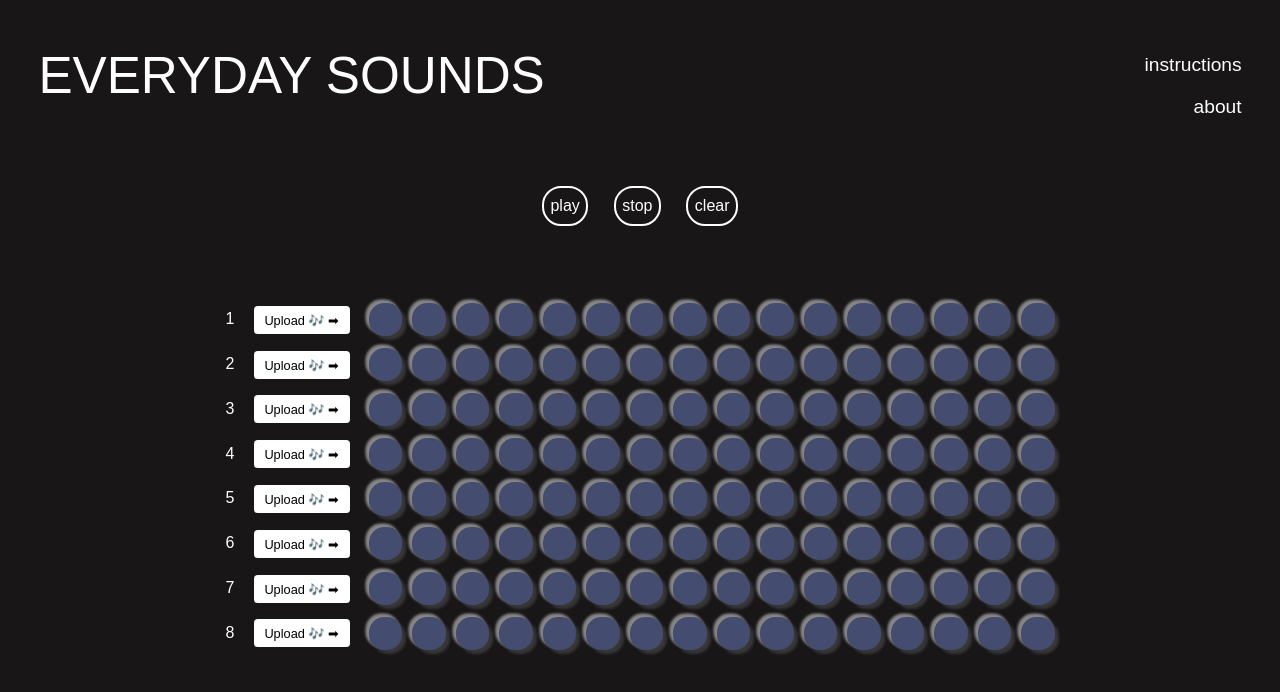
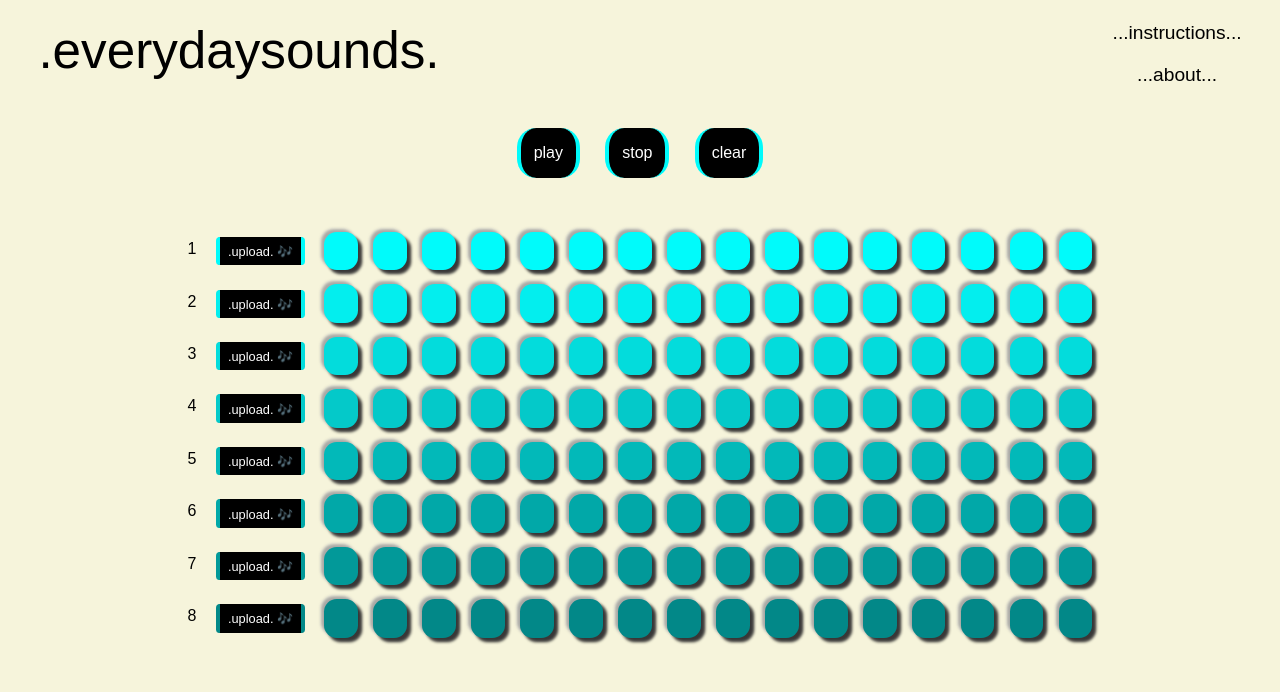
Before and after one commit to lordcrawford/everydaysounds2, a React (Create React App) app: page / in a window 1280 px wide. Shown: the top 692 px of the page. Built offline with nearby package versions, Linux system fonts and the light colour scheme.

Commit message:
made changes to the instructions, about and layout

```diff
--- a/src/components/home.js
+++ b/src/components/home.js
@@ -2,7 +2,6 @@ import React, { useState } from 'react';
 
 import SoundRow from "./sound_row.js"
 import Player from "./player.js"
-import Instructions from './instructions.js';
 
 import './home.css';
 
@@ -15,32 +14,128 @@ const Home = () => {
     // eventually, allow people to export the sounds (this sounds hard af to do but seems like a core feature)
     // allow them to record a segment or default shorter sound
 
-    function openInstructions() {
-        document.getElementById("instructions_overlay").classList.remove('hidden');
-    }
+
+    // instructions popout
+
+    const [popoutOpen, setPopoutOpen] = useState(false);
+
+    const openPopout = () => {
+        if(popoutOpen){
+            closePopout()
+            return;
+        }
+        setPopoutOpen(true);
+        setAboutPopoutOpen(false);
+        document.getElementById('instructions_button').style.color = "#04C9C9"
+        document.getElementById('about_button').style.color = "black"
+    };
+
+    const closePopout = () => {
+        setPopoutOpen(false);
+        document.getElementById('instructions_button').style.color = "black"
+    };
+
+    // about popout
+
+    const [aboutPopoutOpen, setAboutPopoutOpen] = useState(false);
+
+    const openAboutPopout = () => {
+        if(aboutPopoutOpen){
+            closeAboutPopout()
+            return;
+        }
+        setAboutPopoutOpen(true);
+        setPopoutOpen(false);
+        document.getElementById('instructions_button').style.color = "black"
+        document.getElementById('about_button').style.color = "#04C9C9"
+    };
+
+    const closeAboutPopout = () => {
+        setAboutPopoutOpen(false);
+        document.getElementById('about_button').style.color = "black"
+    };
 
     return (
-        <div id="home" className='h-screen text-white font-museomoderno'>
-            <div id="top" className='justify-between flex mt-[1.5%] mt-[3vw]'>
-                <h1 className='font-limelight w-[40%] ml-[3%] text-[4vw]' onClick={pageRefresh}>EVERYDAY SOUNDS</h1>
-                <nav id="top-nav-right" className='flex flex-col text-[1.5vw] text-right mr-[3vw] mt-[1vw] space-y-[1vw]'>
-                    <button id="instructions_button" onClick={openInstructions}>instructions</button>
-                    <a href = "#about">about</a>
-                </nav>
+        <div id="home" className='h-screen text-black font-museomoderno flex'>
+            <div id="maincontent" className='flex-grow'>
+                <div id="top" className='justify-between flex mt-[1vw]'>
+                    <h1 className=' font-limelight w-[40%] ml-[3%] text-[4vw] ' onClick={pageRefresh}>.everydaysounds.</h1>
+                    <nav id="top-nav-right" className='flex flex-col text-[1.5vw] text-right mr-[3vw] mt-[0.5vw] space-y-[1vw]'>
+                        <button id="instructions_button" onClick={openPopout}>...instructions...</button>
+                        <button id="about_button" onClick={openAboutPopout}>...about...</button>
+                    </nav>
+                </div>
+                <div>
+                    <Player/>
+                    <div id="sequencer" className='text-center mt-[4%] space-y-[0.6vw] '>
+                        <SoundRow soundrow_num={1} color={"#00FBFB"}/>
+                        <SoundRow soundrow_num={2} color={"#03EEEE"} />
+                        <SoundRow soundrow_num={3} color={"#03DCDC"}/>
+                        <SoundRow soundrow_num={4} color={"#04C9C9"}/>
+                        <SoundRow soundrow_num={5} color={"#02B9B9"}/>
+                        <SoundRow soundrow_num={6} color={"#01A8A8"}/>
+                        <SoundRow soundrow_num={7} color={"#029999"}/>
+                        <SoundRow soundrow_num={8} color={"#028888"}/>
+                    </div>
+                </div>
             </div>
-            <Instructions/>
-            <div>
-                <Player/>
-                <div id="sequencer" className='text-center mt-[6%]'>
-                    <SoundRow soundrow_num={1}/>
-                    <SoundRow soundrow_num={2}/>
-                    <SoundRow soundrow_num={3}/>
-                    <SoundRow soundrow_num={4}/>
-                    <SoundRow soundrow_num={5}/>
-                    <SoundRow soundrow_num={6}/>
-                    <SoundRow soundrow_num={7}/>
-                    <SoundRow soundrow_num={8}/>
-                </div>
+
+            <div id="popout1" className={`popout1 ${popoutOpen ? 'open' : 'closed'}`}>
+                <button className='absolute top-[2%] left-[3%] text-4xl text-[#04C9C9]' onClick={closePopout}>
+                    &lt;
+                </button>
+                <span className='absolute top-[1%] left-[8%] p-[5%] leading-normal font-extralight'>
+                    <div className="text-center">
+                        <span className='text-[1.7vw] text-[#04C9C9] font-semibold'>Summary</span>
+                    </div><br></br>
+
+                    What you see here is a
+                    <span className='font-semibold text-[#04C9C9]'> 16-step beat sequencer. </span>
+                    Sequencers allow you to program a combination of notes, rhythms, and effects. Each
+                    row in this sequencer correlates to a different audio sound that you will import.
+                    <br/><br/>
+
+					Each column of the 'drum rack' represents a 'step'. Each step will play a combination of sounds depending
+					on which sounds are uploaded in the rows (tracks). Once one step has played for 150 milliseconds (starter tempo,
+					which you can change) it will continue to the next step, until all 16 are played. Then it will loop as a
+					regular 16-step pattern. <br/><br/>
+
+					<div className="text-center">
+                        <span className='text-[1.7vw] text-[#04C9C9] font-semibold'>Guide</span>
+                    </div><br></br>
+
+                    <ol className='list-[upper-roman] ml-[3%] space-y-[1%] w-[90%] text-center'>
+                        <li value="1">Choose an audio file</li>
+                        <li>Only the first 100-300 milliseconds of the imported sound will be played.
+                        <span className='font-semibold text-[#04C9C9]'> Please make sure your sound is short or starts with audio.</span></li>
+                        <li>Click on which steps in the row you'd like the sound to play at</li>
+                        <li>Hear the beat by pressing 'play'</li>
+				    </ol> <br></br>
+
+				</span>
+            </div>
+
+            <div id="popout2" className={`popout2 ${aboutPopoutOpen ? 'open' : 'closed'}`}>
+                <button className='absolute top-[2%] left-[3%] text-4xl text-[#04C9C9]' onClick={closeAboutPopout}>
+                    &lt;
+                </button>
+                <span className='absolute top-[1%] left-[8%] p-[5%] leading-normal font-extralight'>
+                    <div className="text-center">
+                            <span className='text-[1.7vw] text-[#04C9C9] font-semibold'>What's Everyday Sounds?</span>
+                    </div><br></br>
+
+                    This web-based beatmaker was first developed in 2022 as a part of a class project (History & Practice
+                    of Electronic Music). I (Lord) picked this project back up in early 2024 to make it aesthetically pleasing,
+                    built on React and incorporate new functionality that empowers people to make music. <br/><br/>
+
+                    <div className="text-center">
+                            <span className='text-[1.7vw] text-[#04C9C9] font-semibold'>What's the Vision?</span>
+                    </div><br></br>
+
+                    My goal was to enable others to use their daily surroundings to create new soundscapes, thus
+                    the name 'everyday sounds' came to life.
+
+				</span>
             </div>
         </div>
     )
--- a/src/components/instructions.js
+++ /dev/null
@@ -1,53 +0,0 @@
-import React from 'react';
-
-
-const Instructions = () => {
-
-    function close() {
-        document.getElementById("instructions_overlay").classList.add('hidden');
-    }
-    function outerClose(e){
-        if(e.target.id === 'instructions_overlay'){
-            document.getElementById("instructions_overlay").classList.add('hidden');
-        }
-    }
-
-    return(
-        <div id="instructions_overlay" className='flex justify-center text-black
-            text-[1vw] hidden fixed w-[100%] h-screen top-0 right-0 left-0 bottom-0 bg-black bg-white/50'
-            onClick={outerClose}>
-            <div id="instructions_popup"className='animate-[fade-in_1s_ease-in-out] w-[50%] h-max bg-white rounded-[0.5vw] p-[2%] top-[13%] relative'>
-                <h1 className='text-[4.5vw] font-limelight'>Manifesto</h1><br/>
-                <button className='absolute top-[2%] right-[2%]' onClick={close}>
-                    <svg xmlns="http://www.w3.org/2000/svg" width="2vw" height="2vw" fill="currentColor" className="bi bi-x-circle-fill" viewBox="0 0 16 16">
-                    <path d="M16 8A8 8 0 1 1 0 8a8 8 0 0 1 16 0M5.354 4.646a.5.5 0 1 0-.708.708L7.293 8l-2.647 2.646a.5.5 0 0 0 .708.708L8 8.707l2.646 2.647a.5.5 0 0 0 .708-.708L8.707 8l2.647-2.646a.5.5 0 0 0-.708-.708L8 7.293z"/>
-                    </svg>
-                </button>
-                <span>What you see here is a 16-step sequencer. Sequencers allow you to program a combination of notes,
-					rhythms, articulations and effects. Each row in this sequencer correlates to a different audio sound
-					that you will import. <br/><br/>
-
-					Each column of the 'drum rack' represents a 'step'. Each step will play a combination of sounds depending
-					on which sounds are selected in the step. Once one step has played for 150 milliseconds (starter tempo,
-					which you can change) it will continue to the next step, until all 16 are played. Then it will loop as a
-					regular 16-step pattern. <br/><br/><br/>
-
-					<u className='text-[1.3vw]'>Guide:</u><br/><br/>
-
-                    <ol className='list-[upper-roman] ml-[3%] space-y-[1%] w-[90%]'>
-                        <li value="1">Choose an audio file that you'd like to use</li>
-                        <li>ONLY the first 100-300 milliseconds of the imported sound will be played.
-                        Please make sure your sound is <b>short or starts with audio.</b></li>
-                        <li>Focus on the row of that newly added audio file. </li>
-                        <li>Click on which steps you'd like the sound to play at</li>
-                        <li>Hear the beat by pressing 'play'</li>
-                        <li>Continue adding </li>
-				    </ol> <br></br>
-
-				</span>
-            </div>
-        </div>
-    )
-}
-
-export default Instructions
--- a/src/components/player.js
+++ b/src/components/player.js
@@ -42,12 +42,14 @@ const Player = () => {
             const steps_to_clear = document.getElementsByClassName('step'+(col))
             for(var step of steps_to_clear){
                 step.classList.remove('step_played')
+                step.children[0].classList.remove('hidden-circle')
             }
         }
 
         const steps = document.getElementsByClassName('step'+col_to_highlight)
         for(var step of steps){
             step.classList.toggle('step_played')
+            step.children[0].classList.toggle('hidden-circle')
         }
     }
 
@@ -59,6 +61,7 @@ const Player = () => {
 
             // checks that step is clicked and sound file is loaded before playing the sound
             if((step.dataset.clicked === 'true') && (sound_input.value !== '')){
+                console.log('should play' + col)
                 const sound = document.getElementById('sound' + step.dataset.soundRow + '_file')
                 sound.play();
                 setTimeout(() => {
@@ -78,6 +81,7 @@ const Player = () => {
             const steps_to_clear = document.getElementsByClassName('step'+(col))
             for(var step of steps_to_clear){
                 step.classList.remove('step_played')
+                step.children[0].classList.remove('hidden-circle')
             }
         }
 
@@ -85,13 +89,18 @@ const Player = () => {
     }
 
     function clear(e) {
+        playing = false;
         // clears clicks
         for(let col = 1; col < 17; col++){
             const steps_to_clear = document.getElementsByClassName('step'+(col))
             for(var step of steps_to_clear){
+                step.dataset.clicked = false;
                 step.classList.remove('step_clicked')
+                step.classList.remove('step_played')
+                step.children[0].classList.remove('hidden-circle')
             }
         }
+        col_to_play = 1;
     }
 
     //separately be able to control volume of audio
@@ -99,10 +108,10 @@ const Player = () => {
     //use playbackrate to control tempo
 
     return (
-        <div className='space-x-[2vw] mt-[5%] text-center'>
-            <button id="play" className='border-white border-2 rounded-[1.5vw] p-[0.5vw]' onClick={playSounds}> play </button>
-            <button id="stop" className='border-white border-2 rounded-[1.5vw] p-[0.5vw]' onClick={stop}> stop </button>
-            <button id="clear" className='border-white border-2 rounded-[1.5vw] p-[0.5vw]' onClick={clear}> clear </button>
+        <div className='space-x-[2vw] mt-[3%] text-center text-white'>
+            <button id="play" className='bg-black border-[#00FBFB] border-x-4 rounded-[1.5vw] p-[1vw]' onClick={playSounds}> play </button>
+            <button id="stop" className='bg-black border-[#00FBFB] border-x-4 rounded-[1.5vw] p-[1vw]' onClick={stop}> stop </button>
+            <button id="clear" className='bg-black border-[#00FBFB] border-x-4 rounded-[1.5vw] p-[1vw]' onClick={clear}> clear </button>
         </div>
     )
 }
--- a/src/components/sound_row.js
+++ b/src/components/sound_row.js
@@ -17,12 +17,18 @@ class SoundRow extends React.Component {
                 document.getElementById(audio_file_src_id).setAttribute('src', URL.createObjectURL(e.target.files[0]));
                 document.getElementById(audio_id).load();
                 e.target.labels[0].innerHTML = e.target.files[0].name.slice(0,9) + '...';
+                document.getElementById(audio_id).muted = true;
+                document.getElementById(audio_id).play();
+                setTimeout(() => {
+                    document.getElementById(audio_id).pause();
+                    document.getElementById(audio_id).currentTime = 0;
+                    document.getElementById(audio_id).muted = false;
+                    }, 200);
             }
             else{
                 e.target.labels[0].innerHTML = " Upload 🎶 ➡ ";
                 return;
             }
-
         }
 
         // eventually, make it so that user can select portion of uploaded file to have as audio.
@@ -34,29 +40,21 @@ class SoundRow extends React.Component {
         //in the FUTURE, allow people to record a sound from computer mic or phone mic
 
         return (
-            <div id={sound_row_id} className = "sound_row inline-block h-[3.5vw]">
-                <span className = 'sound_title'>{this.props.soundrow_num}</span>
-                <input type="file" className="file_input hidden cursor-pointer" accept=".mp3, .wav, .m4a"
-                    id={input_tag_id} onChange={loadAudioFile}/>
-                <label htmlFor={input_tag_id} className='cursor-pointer text-black bg-white rounded-[0.3vw]
-                    p-[0.4vw] mx-[1.5vw] text-[1vw] inline-block w-[7.5vw] align-middle h-[2.2vw]'> Upload 🎶 ➡ </label>
-                <div id={sound_row_steps_id} className = "sound_steps space-x-[0.8vw] inline-block h-full align-items-center justify-content-center place-self-center">
-                    <Step stepNum={1} soundRowNum={this.props.soundrow_num}/>
-                    <Step stepNum={2} soundRowNum={this.props.soundrow_num}/>
-                    <Step stepNum={3} soundRowNum={this.props.soundrow_num}/>
-                    <Step stepNum={4} soundRowNum={this.props.soundrow_num}/>
-                    <Step stepNum={5} soundRowNum={this.props.soundrow_num}/>
-                    <Step stepNum={6} soundRowNum={this.props.soundrow_num}/>
-                    <Step stepNum={7} soundRowNum={this.props.soundrow_num}/>
-                    <Step stepNum={8} soundRowNum={this.props.soundrow_num}/>
-                    <Step stepNum={9} soundRowNum={this.props.soundrow_num}/>
-                    <Step stepNum={10} soundRowNum={this.props.soundrow_num}/>
-                    <Step stepNum={11} soundRowNum={this.props.soundrow_num}/>
-                    <Step stepNum={12} soundRowNum={this.props.soundrow_num}/>
-                    <Step stepNum={13} soundRowNum={this.props.soundrow_num}/>
-                    <Step stepNum={14} soundRowNum={this.props.soundrow_num}/>
-                    <Step stepNum={15} soundRowNum={this.props.soundrow_num}/>
-                    <Step stepNum={16} soundRowNum={this.props.soundrow_num}/>
+            <div id={sound_row_id} className="sound_row h-[3.5vw]
+            w-full place-content-center flex flex-row place-items-center">
+                <div id='labeling' className='w-min flex flex-row w-min'>
+                    <span className = 'sound_title'>{this.props.soundrow_num}</span>
+                    <input type="file" className="file_input hidden cursor-pointer" accept=".mp3, .wav, .m4a"
+                        id={input_tag_id} onChange={loadAudioFile}/>
+                    <label htmlFor={input_tag_id} className='border-white cursor-pointer text-white bg-black
+                    border-x-4 rounded-[0.3vw] p-[0.4vw] mx-[1.5vw] text-[1vw] w-[7vw]
+                    align-middle h-[2.2vw] place-self-center whitespace-nowrap overflow-hidden' style={{borderColor:this.props.color}}> .upload. 🎶 </label>
+                </div>
+
+                <div id={sound_row_steps_id} className="sound_steps space-x-[1.2vw] h-[100%] w-[60%] flex flex-row place-items-center">
+                    {Array.from({ length: 16 }, (_, i) => (
+                        <Step key={i} stepNum={i + 1} soundRowNum={this.props.soundrow_num} color={this.props.color}/>
+                    ))}
                 </div>
                 <audio className="hidden" id = {audio_id} controls>
                     <source src="" id={audio_file_src_id} />
--- a/src/components/step.css
+++ b/src/components/step.css
@@ -1,20 +1,18 @@
 .step {
-    background-color: rgb(68, 76, 111);
     box-shadow: -3px -3px 3px rgba(134, 134, 134, 0.7),
               -3px -3px 3px rgba(255, 255, 255, .5),
               4px 4px 3px #383737,
               4px 4px 3px rgba(0, 0, 0, .15);
     cursor: pointer;
     vertical-align: middle;
-
 }
 
 .step_clicked {
-    box-shadow: -2px -2px 6px rgb(90, 227, 248),
-              -2px -2px 4px rgb(90, 227, 248),
-              2px 2px 2px rgb(90, 227, 248),
-              2px 2px 4px rgb(90, 227, 248);
-
+    box-shadow: -2px -2px 6px #FF69B4,
+              -2px -2px 4px #FF69B4,
+              2px 2px 2px #FF69B4,
+              2px 2px 4px #FF69B4;
+    animation: rotateAnimation 3s linear infinite;
 }
 
 .step_hovered:hover {
@@ -22,8 +20,44 @@
               -2px -2px 4px rgba(255, 255, 255, 0.811),
               2px 2px 2px rgba(236, 235, 235, 0.692),
               2px 2px 4px rgba(255, 255, 255, 0.1);
+    animation: pulse 1s ease-in-out infinite;
 }
 
 .step_played{
-    background-color: rgb(132, 186, 204);
+    background-color: #FF69B4;
 }
+
+.hidden-circle {
+    width: 1.5vw;
+    height: 1.5vw;
+    position: absolute;
+    top: 0;
+    right: 0;
+    bottom: 0;
+    left: 0;
+    margin: auto;
+    background-color: #FF69B4;
+    border-radius: 50%;
+  }
+
+
+@keyframes rotateAnimation {
+    from {
+      transform: rotate(0deg);
+    }
+    to {
+      transform: rotate(360deg);
+    }
+  }
+
+@keyframes pulse {
+0% {
+    transform: scale(1);
+}
+50% {
+    transform: scale(1.25);
+}
+100% {
+    transform: scale(1);
+}
+}
--- a/src/components/step.js
+++ b/src/components/step.js
@@ -3,7 +3,7 @@ import React, { useState} from 'react';
 import './step.css';
 
 
-const Step = ({stepNum, soundRowNum}) => {
+const Step = ({stepNum, soundRowNum, color}) => {
 
     const [clicked, setClicked] = useState(false);
 
@@ -11,13 +11,17 @@ const Step = ({stepNum, soundRowNum}) => {
         setClicked(!clicked)
     }
 
-    const className_text = 'step h-[2.6vw] w-[2.6vw] rounded-[1.2vw] inline-block align-items-center step' + stepNum
+    const className_text = 'step relative pt-[5%] w-[6.25%] rounded-[1vw] step' + stepNum
                             + ((!clicked) ? ' step_hovered' : '')
                             + ((clicked) ? ' step_clicked' : '');
 
+
+
     return(
-        <div className ={className_text} onClick={handleClick}
-            data-clicked={clicked} data-sound-row={soundRowNum}/>
+        <div className ={className_text} style={{backgroundColor: color}} onClick={handleClick}
+            data-clicked={clicked} data-sound-row={soundRowNum}>
+            <div className=''></div>
+        </div>
     )
 }
 
--- a/src/index.css
+++ b/src/index.css
@@ -3,7 +3,7 @@
 @tailwind utilities;
 
 body {
-    background-color: #181616;
+    background-color: #f6f4db;
 }
 
 @import url('https://fonts.googleapis.com/css2?family=Anonymous+Pro&display=swap');
```
Also changed, not shown: src/components/home.css (+40 -0 lines).
